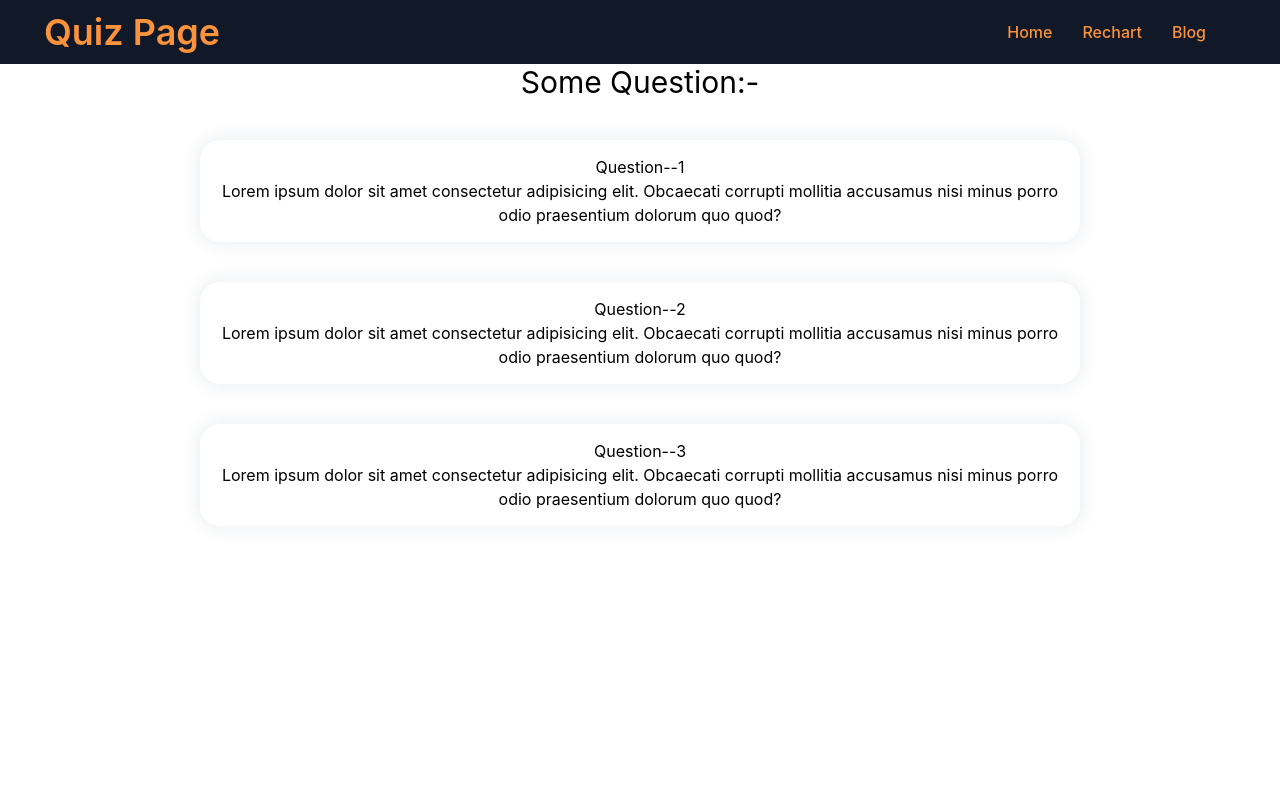
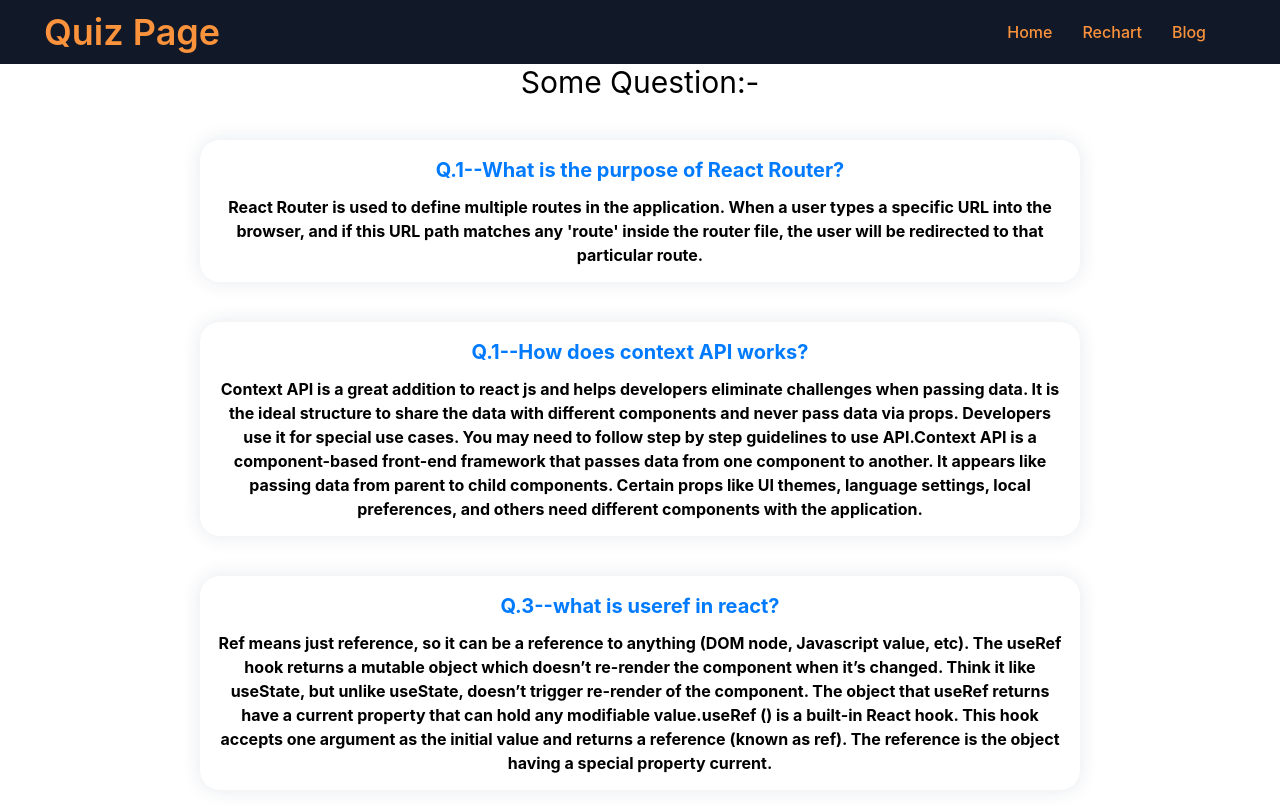
Before and after one commit to Mousumi2001/assignment-9, a React (Create React App) app: page /blog in a window 1280 px wide. Shown: the top 812 px of the page. Built offline with nearby package versions, Linux system fonts and the light colour scheme.

Commit message:
create blog question

```diff
--- a/src/App.js
+++ b/src/App.js
@@ -6,6 +6,7 @@ import Home from './component/Home/Home';
 import Blog from './component/Blog/Blog';
 import Rechart from './component/Rechart/Rechart';
 import Quiz from './component/Quiz/Quiz';
+import NotFound from './component/NotFound/NotFound';
 
 function App() {
   const router = createBrowserRouter([
@@ -35,7 +36,7 @@ function App() {
     },
     {
       path: '*',
-      element: <h1>it has many work.</h1>
+      element: <NotFound></NotFound>
     }
   ])
   return (
--- a/src/component/Blog/Blog.css
+++ b/src/component/Blog/Blog.css
@@ -4,6 +4,17 @@
     padding: 15px;
     border-radius: 20px;
     box-shadow: 0px 0px 20px 0px rgba(2, 51, 86, 0.107);
+}
+
+.blog div h1 {
+    font-size: 20px;
+    font-weight: bold;
+    padding-bottom: 10px;
+    color: rgb(0, 123, 255);
+}
+
+.blog div p {
+    font-weight: bold;
 }
 
 @media screen and (max-width:767px) {
--- a/src/component/Blog/Blog.js
+++ b/src/component/Blog/Blog.js
@@ -4,18 +4,19 @@ import './Blog.css'
 const Blog = () => {
     return (
         <div className='blog'>
-            <h1 className='text-3xl'>Some Question:-</h1>
+            <h2 className='text-3xl'>Some Question:-</h2>
             <div>
-                <h1>Question--1</h1>
-                <p>Lorem ipsum dolor sit amet consectetur adipisicing elit. Obcaecati corrupti mollitia accusamus nisi minus porro odio praesentium dolorum quo quod?</p>
+                <h1>Q.1--What is the purpose of React Router?</h1>
+                <p>React Router is used to define multiple routes in the application. When a user types a specific URL into the browser, and if this URL path matches any 'route' inside the router file, the user will be redirected to that particular route.</p>
             </div>
             <div>
-                <h1>Question--2</h1>
-                <p>Lorem ipsum dolor sit amet consectetur adipisicing elit. Obcaecati corrupti mollitia accusamus nisi minus porro odio praesentium dolorum quo quod?</p>
+                <h1>Q.1--How does context API works?</h1>
+                <p>Context API is a great addition to react js and helps developers eliminate challenges when passing data. It is the ideal structure to share the data with different components and never pass data via props.
+                    Developers use it for special use cases. You may need to follow step by step guidelines to use API.Context API is a component-based front-end framework that passes data from one component to another. It appears like passing data from parent to child components. Certain props like UI themes, language settings, local preferences, and others need different components with the application.</p>
             </div>
             <div>
-                <h1>Question--3</h1>
-                <p>Lorem ipsum dolor sit amet consectetur adipisicing elit. Obcaecati corrupti mollitia accusamus nisi minus porro odio praesentium dolorum quo quod?</p>
+                <h1>Q.3--what is useref in react?</h1>
+                <p>Ref means just reference, so it can be a reference to anything (DOM node, Javascript value, etc). The useRef hook returns a mutable object which doesn’t re-render the component when it’s changed. Think it like useState, but unlike useState, doesn’t trigger re-render of the component. The object that useRef returns have a current property that can hold any modifiable value.useRef () is a built-in React hook. This hook accepts one argument as the initial value and returns a reference (known as ref). The reference is the object having a special property current.</p>
             </div>
         </div>
     );
--- /dev/null
+++ b/src/component/NotFound/NotFound.css
@@ -0,0 +1,3 @@
+.bg {
+    background-color: url('https://tse1.mm.bing.net/th?id=OIP.qCJ2RvNldwIrg9mUr1HpvQHaE8&pid=Api&P=0');
+}
--- /dev/null
+++ b/src/component/NotFound/NotFound.js
@@ -0,0 +1,15 @@
+import React from 'react';
+import './NotFound.css'
+
+const NotFound = () => {
+    return (
+        <div className='bg-gradient-to-r from-black-500 to-blue-500'>
+            <h1 className='text-9xl'>404</h1>
+            <h3>Sorry</h3>
+            <h5>This page has no found.</h5>
+
+        </div>
+    );
+};
+
+export default NotFound;
--- a/src/component/QuizDetails/QuizDetails.js
+++ /dev/null
@@ -1,11 +0,0 @@
-import React from 'react';
-
-const QuizDetails = () => {
-    return (
-        <div>
-            <h1>Details</h1>
-        </div>
-    );
-};
-
-export default QuizDetails;
```
